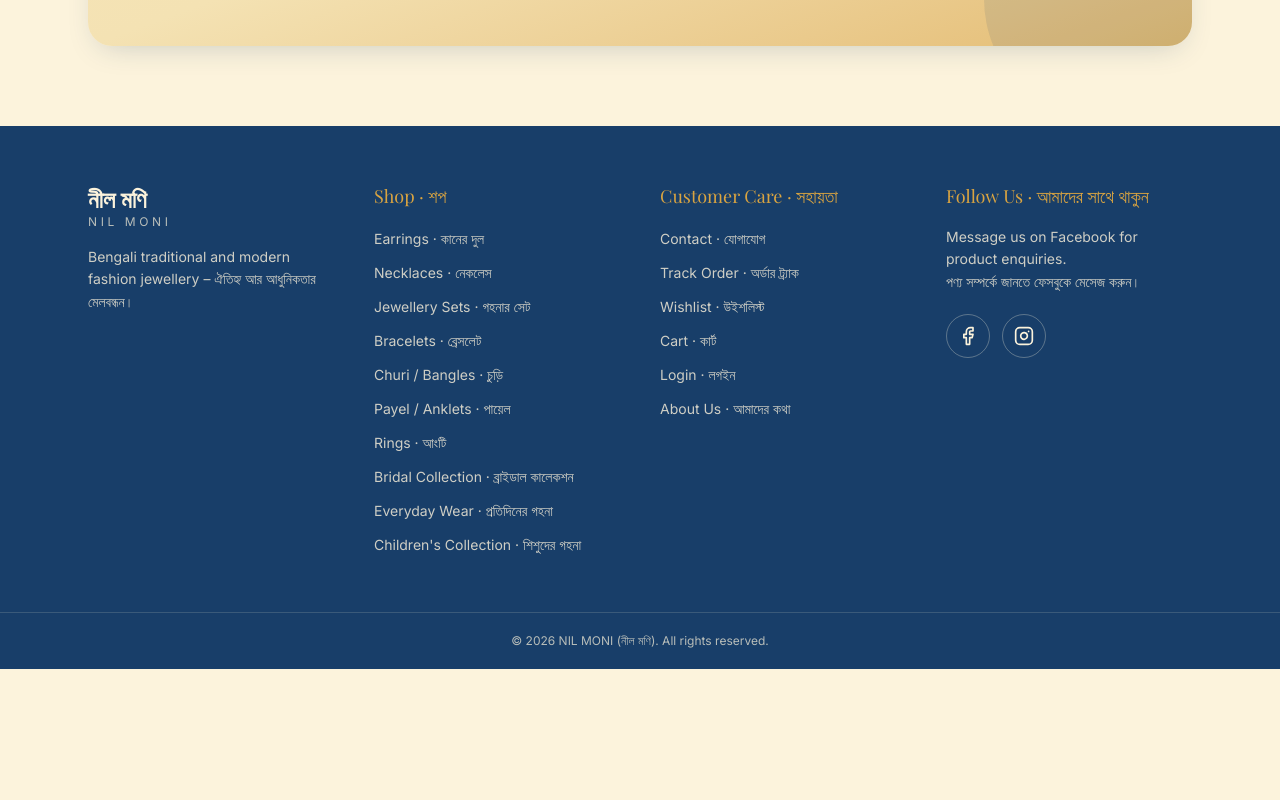
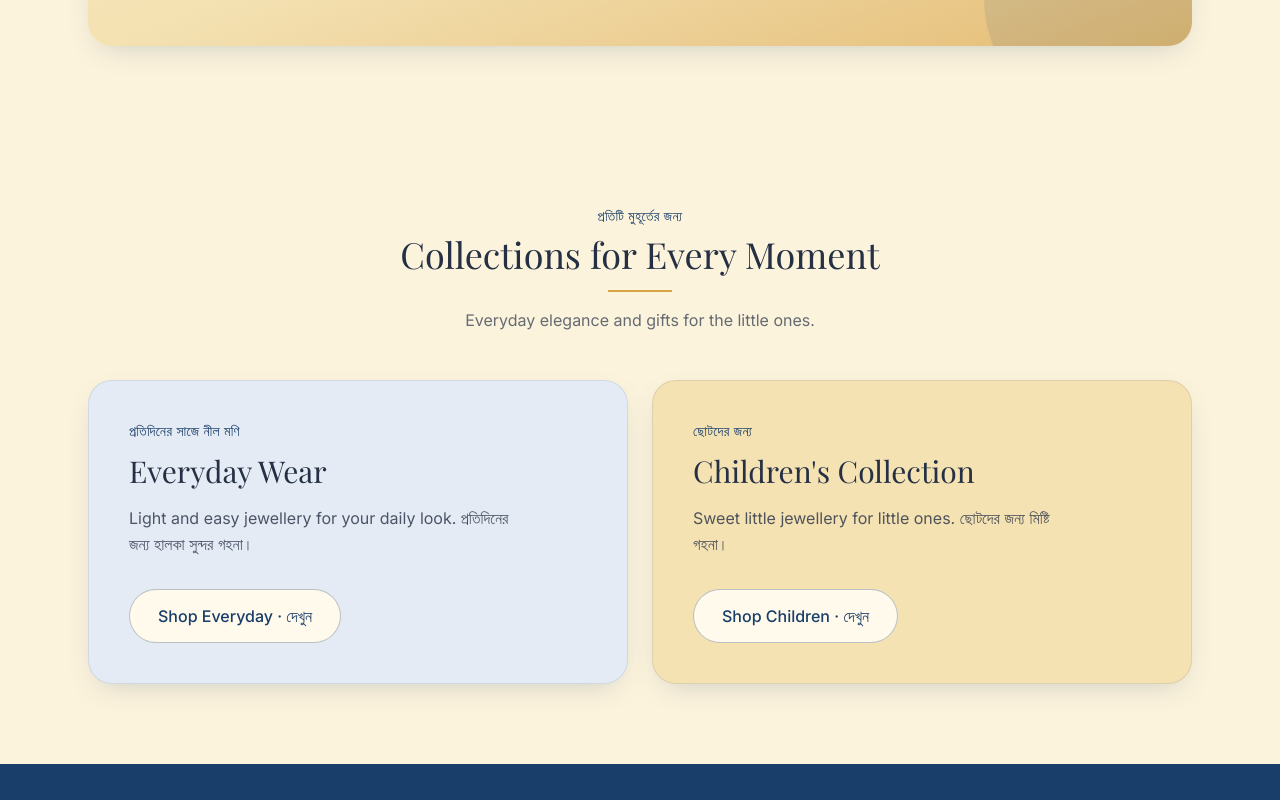
Before and after one commit to Labiba-Rahman-Oroni/Nil-Moni, a Next.js app in the folder frontend/: page / in a window 1280 px wide. Shown: the part 4540-5340 px from the top of the page. Before the commit the page ends 5209 px from the top, so only its background shows below. Built offline with nearby package versions, Linux system fonts and the light colour scheme; a web font is replaced by a local one.

Commit message:
Add everyday wear and children's collection promos

```diff
--- a/frontend/app/page.tsx
+++ b/frontend/app/page.tsx
@@ -1,5 +1,6 @@
 import BridalBanner from "@/components/home/BridalBanner";
 import CategoriesSection from "@/components/home/CategoriesSection";
+import CollectionPromos from "@/components/home/CollectionPromos";
 import Hero from "@/components/home/Hero";
 import ProductsSection from "@/components/home/ProductsSection";
 import { sampleProducts } from "@/constants/products";
@@ -36,6 +37,7 @@ export default function HomePage() {
         viewAllHref="/shop"
       />
       <BridalBanner />
+      <CollectionPromos />
     </main>
   );
 }
--- /dev/null
+++ b/frontend/components/home/CollectionPromos.tsx
@@ -0,0 +1,62 @@
+import Button from "@/components/ui/Button";
+import Container from "@/components/ui/Container";
+import SectionHeading from "@/components/ui/SectionHeading";
+
+const promos = [
+       {
+              id: "everyday",
+              href: "/everyday",
+              eyebrow: "প্রতিদিনের সাজে নীল মণি",
+              title: "Everyday Wear",
+              description:
+                     "Light and easy jewellery for your daily look. প্রতিদিনের জন্য হালকা সুন্দর গহনা।",
+              cta: "Shop Everyday · দেখুন",
+              tone: "bg-royal-tint",
+       },
+       {
+              id: "children",
+              href: "/children",
+              eyebrow: "ছোটদের জন্য",
+              title: "Children's Collection",
+              description:
+                     "Sweet little jewellery for little ones. ছোটদের জন্য মিষ্টি গহনা।",
+              cta: "Shop Children · দেখুন",
+              tone: "bg-mustard-tint",
+       },
+];
+
+export default function CollectionPromos() {
+       return (
+              <section className="py-16 md:py-20">
+                     <Container>
+                            <SectionHeading
+                                   eyebrow="প্রতিটি মুহূর্তের জন্য"
+                                   title="Collections for Every Moment"
+                                   subtitle="Everyday elegance and gifts for the little ones."
+                            />
+
+                            <div className="mt-12 grid gap-6 md:grid-cols-2">
+                                   {promos.map((promo) => (
+                                          <article
+                                                 key={promo.id}
+                                                 className={`flex flex-col items-start rounded-3xl border border-royal/10 p-8 shadow-soft md:p-10 ${promo.tone}`}
+                                          >
+                                                 <p className="text-sm font-medium tracking-wide text-royal">
+                                                        {promo.eyebrow}
+                                                 </p>
+                                                 <h3 className="mt-3 text-2xl md:text-3xl">{promo.title}</h3>
+                                                 <p className="mt-4 max-w-sm text-base leading-relaxed text-ink/80">
+                                                        {promo.description}
+                                                 </p>
+                                                 <div className="mt-8">
+                                                        <Button href={promo.href} variant="secondary">
+                                                               {promo.cta}
+                                                        </Button>
+                                                 </div>
+                                          </article>
+                                   ))}
+                            </div>
+                     </Container>
+              </section>
+       );
+}
```
